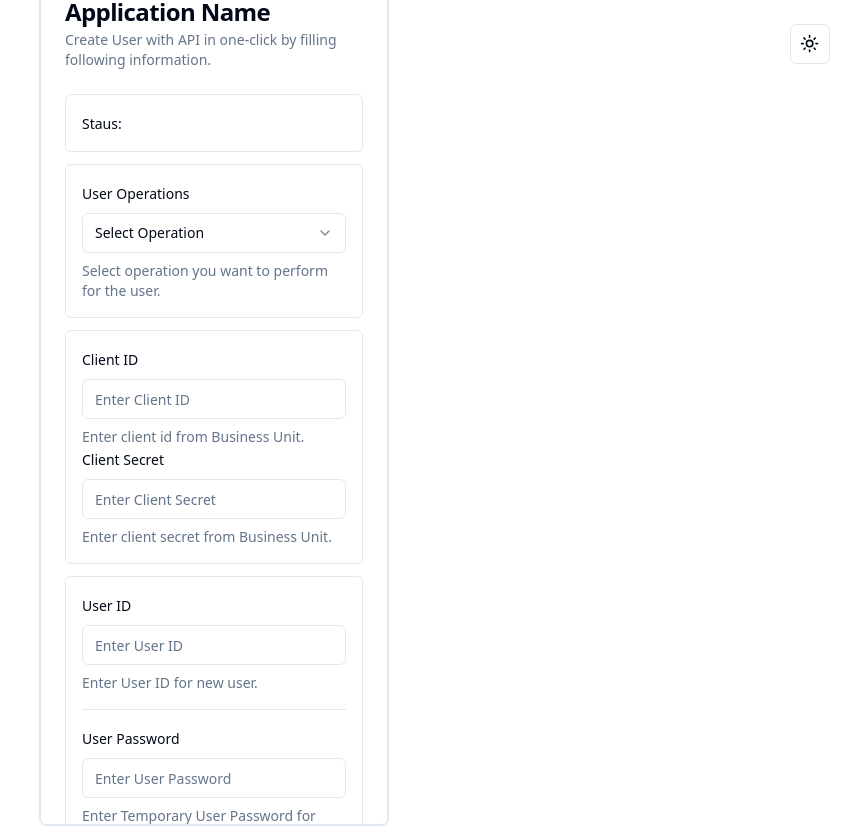
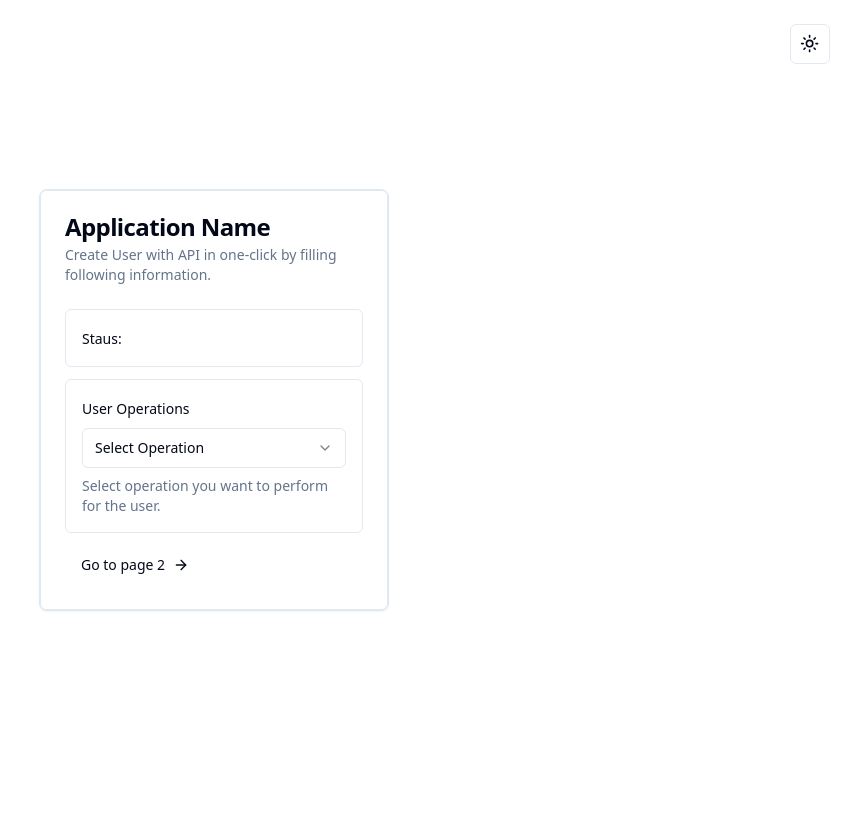
Before and after one commit to iamabhishekt/create-user-using-api-ui, a Next.js app: page / in a window 1280 px wide. Shown: the whole page, without its empty margins (426-1280 px from the left). After the commit the page ends 800 px from the top, so only its background shows below. Built offline with nearby package versions, Linux system fonts and the light colour scheme.

Commit message:
multistep form

```diff
--- a/src/pages/index.tsx
+++ b/src/pages/index.tsx
@@ -9,7 +9,7 @@ import {
   FormLabel,
   FormMessage,
 } from "@/components/ui/form"
-// import { motion } from "framer-motion";
+import { motion } from "framer-motion";
 import {
   Card,
   CardContent,
@@ -28,13 +28,13 @@ import {
 } from "@/components/ui/select"
 
 import { Input } from "@/components/ui/input"
-import { useForm } from 'react-hook-form'
+import { FormProvider, useForm } from 'react-hook-form'
 import { FormSchema } from '@/validators/auth'
 import { z } from "zod"
 import { zodResolver} from "@hookform/resolvers/zod"
 import React from "react";
-// import { cn } from "@/lib/utils";
-// import { ArrowRight } from "lucide-react";
+import { cn } from "@/lib/utils";
+import { ArrowRight } from "lucide-react";
 import { useToast } from "@/components/ui/use-toast";
 import { ScrollArea } from "@/components/ui/scroll-area"
 import { Separator } from "@/components/ui/separator"
@@ -67,7 +67,7 @@ export default function Home() {
   return (
     <div className='absolute top-1/2 left-1/2 -translate-x-1/2 -translate-y-1/2'>
     <Card className="w-[350px]">
-    <ScrollArea className="h-[850px] w-full rounded-md border">
+    <ScrollArea className="h-full w-full rounded-md border">
       <CardHeader>
         <CardTitle>Application Name</CardTitle>
         <CardDescription>Create User with API in one-click by filling following information.</CardDescription>
@@ -78,11 +78,15 @@ export default function Home() {
       <form onSubmit={form.handleSubmit(onSubmit)} className="space-y-3">
 
       {/* postman status  */}
-      <div className='rounded-md border p-4'>
+      <div className={
+        cn('rounded-md border p-4')
+      }>
         <FormLabel>Staus: </FormLabel>
       </div>
 
-      <div className='rounded-md border p-4'>
+      {formStep === 0 &&
+        (<div className={
+        cn('rounded-md border p-4')}>
       {/* select action dropdown */}
       <FormField
           control={form.control}
@@ -116,8 +120,10 @@ export default function Home() {
           )}
         />
         </div>
+      )}
 
-        <div className='rounded-md border p-4'>
+       {formStep === 1 && (<div className={
+        cn('rounded-md border p-4')}>
           {/* client id */}
           <FormField
           control={form.control}
@@ -153,9 +159,10 @@ export default function Home() {
             </FormItem>
           )}
         />
-        </div>
+        </div>)}
 
-      <div className='rounded-md border p-4'>
+      {formStep === 2 && (<div className={
+        cn('rounded-md border p-4')}>
       {/* user id */}
        <FormField
           control={form.control}
@@ -230,8 +237,10 @@ export default function Home() {
             </FormItem>
           )}
         />
+      </div>)}
 
-       <Separator className="my-4" />
+      {formStep === 3 && (<div className={
+        cn('rounded-md border p-4')}>
       {/* assign role dropdown */}
       <FormField
           control={form.control}
@@ -397,7 +406,37 @@ export default function Home() {
           )}
         />
         </div>
-        <Button type="submit">Submit</Button>
+        )}
+
+        <div className="flex gap-2">
+
+        {formStep === 3 && (<Button type="submit"
+        >Submit</Button>)}
+
+
+        {formStep === 0 && (<Button type="button"
+          variant={"ghost"} onClick={()=> {
+          setFormStep(1);
+        }}>Go to page 2
+        <ArrowRight className="w-4 h-4 ml-2"/>
+        </Button>)}
+
+        {formStep === 1 && (<Button type="button"
+        variant={"ghost"} onClick={()=> {
+          setFormStep(2);
+        }}>Go to page 3
+        <ArrowRight className="w-4 h-4 ml-2"/>
+        </Button>)}
+
+        {formStep === 2 && (<Button type="button"
+        variant={"ghost"} onClick={()=> {
+          setFormStep(3);
+        }}>Go to page 4
+        <ArrowRight className="w-4 h-4 ml-2"/>
+        </Button>)}
+
+
+        </div>
       </form>
     </Form>
       </CardContent>
```
